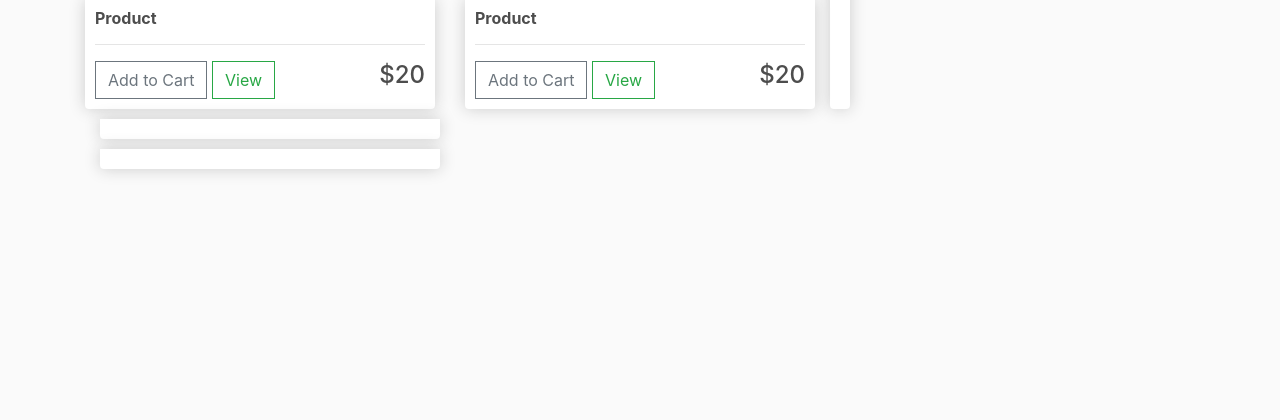
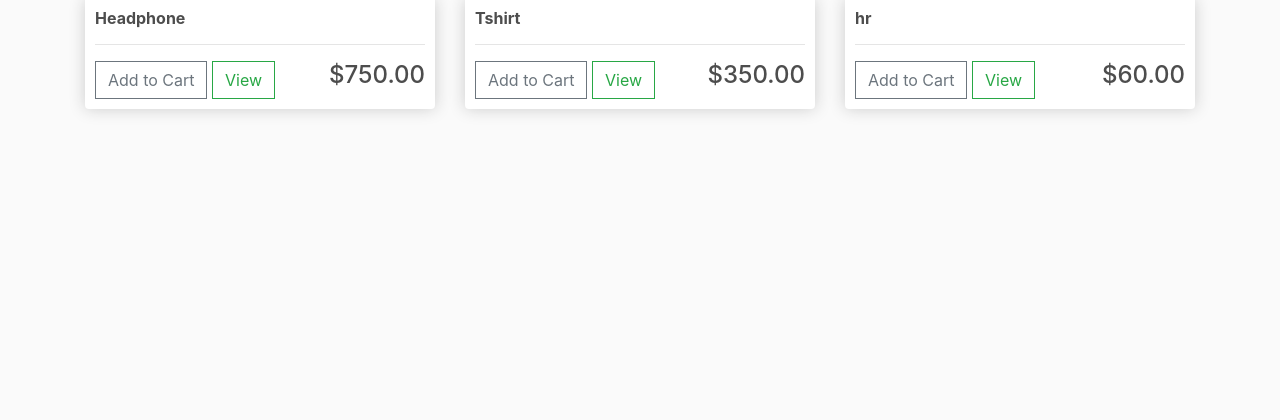
Before and after one commit to lavanyagowda1998/Ecom, a Django app: page / in a window 1280 px wide. Shown: the part 325-745 px from the top of the page. Run offline with Django 4.2, Linux system fonts and the light colour scheme; data comes from the database, SQL or seed files in the repository; both versions use the stored data as it was after the commit; some libraries are stand-ins or nearby versions.

Commit message:
fourth commit

```diff
--- a/ecom/app/Templates/app/store.html
+++ b/ecom/app/Templates/app/store.html
@@ -1,45 +1,19 @@
-
 {% extends 'app/main.html' %}
 {% load static %}
 {% block content %}
 	<div class="row">
+		{% for product in products %}
 		<div class="col-lg-4">
-             <img class="thumbnail" src="{% static 'images/placeholder.png' %}">
-	<div class="box-element product">
-		<h6><strong>Product</strong></h6>
+			<img class="thumbnail" src="{{product.image.url}}">
+			<div class="box-element product">
+		<h6><strong>{{product.name}}</strong></h6>
 		<hr>
-         <button class = "btn btn-outline-secondary add-btn">Add to Cart</button>
-    <a class = "btn btn-outline-success" href = "#">View</a>
-     <h4 style = "display:inline-block;float:right">$20</h4>
-    </div>
-        </div>
-         <div class="col-lg-4">
-             <img class="thumbnail" src="{% static 'images/placeholder.png' %}">
-	<div class="box-element product">
-		<h6><strong>Product</strong></h6>
-		<hr>
-     <button class = "btn btn-outline-secondary add-btn">Add to Cart</button>
-    <a class = "btn btn-outline-success" href = "#">View</a>
-     <h4 style = "display:inline-block;float:right">$20</h4>
-    </div>
-             </div>
-
-			<div class="box-element product">
-
-			</div>
+				<button class = "btn btn-outline-secondary add-btn">Add to Cart</button>
+                <a class = "btn btn-outline-success" href = "#">View</a>
+     <h4 style = "display:inline-block;float:right">
+    ${{product.price|floatformat:2}}</strong></h4>
+	</div>
 		</div>
-
-		<div class="col-lg-4">
-			<div class="box-element product">
-
-			</div>
-		</div>
-
-		<div class="col-lg-4">
-			<div class="box-element product">
-
-			</div>
-		</div>
+       {% endfor %}
 	</div>
-
 {% endblock content %}
--- a/ecom/app/admin.py
+++ b/ecom/app/admin.py
@@ -1,3 +1,9 @@
 from django.contrib import admin
 
 # Register your models here.
+from .models import *
+admin.site.register(Customer)
+admin.site.register(Product)
+admin.site.register(Order)
+admin.site.register(OrderItem)
+admin.site.register(ShippingAddress)
--- a/ecom/app/models.py
+++ b/ecom/app/models.py
@@ -13,9 +13,17 @@ class Product(models.Model):
     name = models.CharField(max_length=200)
     price = models.FloatField()
     digital = models.BooleanField(default=False,null=True, blank=True)
-    #image
+    image = models.ImageField(null=True, blank=True)
     def __str__(self):
         return self.name
+    @property
+    def imageURL(self):
+        try:
+            url = self.image.url
+        except:
+            url = ''
+        return url
+
 
 class Order(models.Model):
     customer = models.ForeignKey(Customer, on_delete=models.SET_NULL, null=True, blank=True)
@@ -32,6 +40,11 @@ class OrderItem(models.Model):
     quantity = models.IntegerField(default=0,null=True,blank=True)
     date_added = models.DateTimeField(auto_now_add=True)
 
+    @property
+    def get_total(self):
+        total = self.products.price * self.quantity
+        return total
+
 class ShippingAddress(models.Model):
     customer = models.ForeignKey(Customer, on_delete=models.SET_NULL,null = True)
     order = models.ForeignKey(Order, on_delete=models.SET_NULL,null=True)
--- a/ecom/app/views.py
+++ b/ecom/app/views.py
@@ -1,13 +1,22 @@
 from django.shortcuts import render
+from .models import *
 
 
 def store(request):
-    context = {}
+    products = Product.objects.all()
+    context = {'products': products}
     return render(request, 'app/store.html', context)
 
 
 def cart(request):
-    context = {}
+
+    if request.user.is_authenticated:
+        customer = request.user.customer
+        order, created = Order.objects.get_or_create(customer=customer, complete=False)
+        items = order.orderitem_set.all()
+    else:
+        items = []
+    context = {'items':items}
     return render(request, 'app/cart.html', context)
 
 
--- a/ecom/ecom/settings.py
+++ b/ecom/ecom/settings.py
@@ -122,6 +122,10 @@ STATICFILES_DIRS = [
     os.path.join(BASE_DIR, 'static')
 ]
 
+MEDIA_URL = '/images/'
+
+MEDIA_ROOT = os.path.join(BASE_DIR, 'static/images')
+
 # Default primary key field type
 # https://docs.djangoproject.com/en/4.0/ref/settings/#default-auto-field
 
--- a/ecom/ecom/urls.py
+++ b/ecom/ecom/urls.py
@@ -17,7 +17,12 @@ from django.contrib import admin
 from django.urls import path, include
 
 
+from django.conf.urls.static import static
+from django.conf import settings
+
 urlpatterns = [
     path('admin/', admin.site.urls),
     path('', include('app.urls')),
 ]
+
+urlpatterns += static(settings.MEDIA_URL, document_root=settings.MEDIA_ROOT)
```
Also changed, not shown: ecom/app/Templates/app/cart.html (+7 -5 lines), ecom/db.sqlite3.
